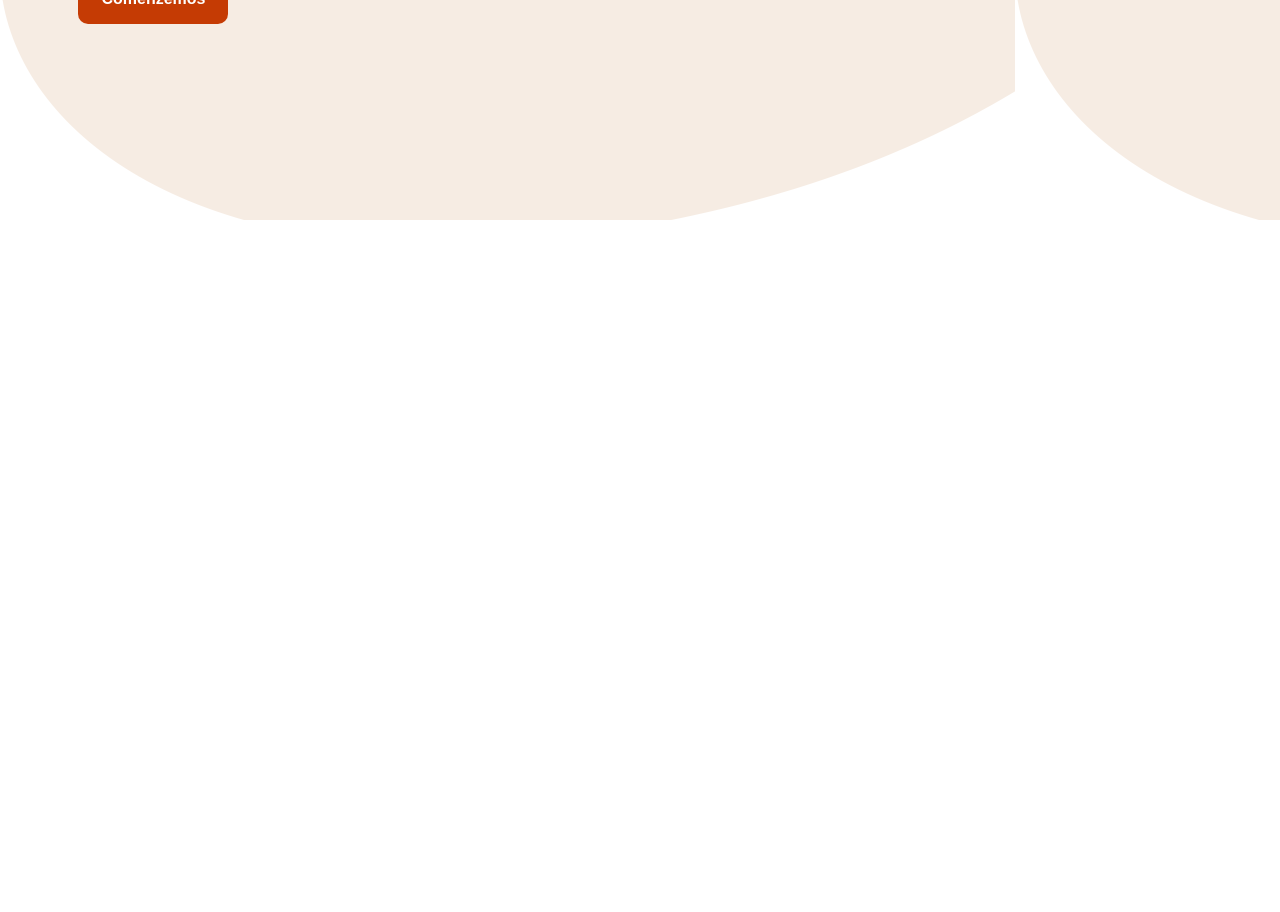
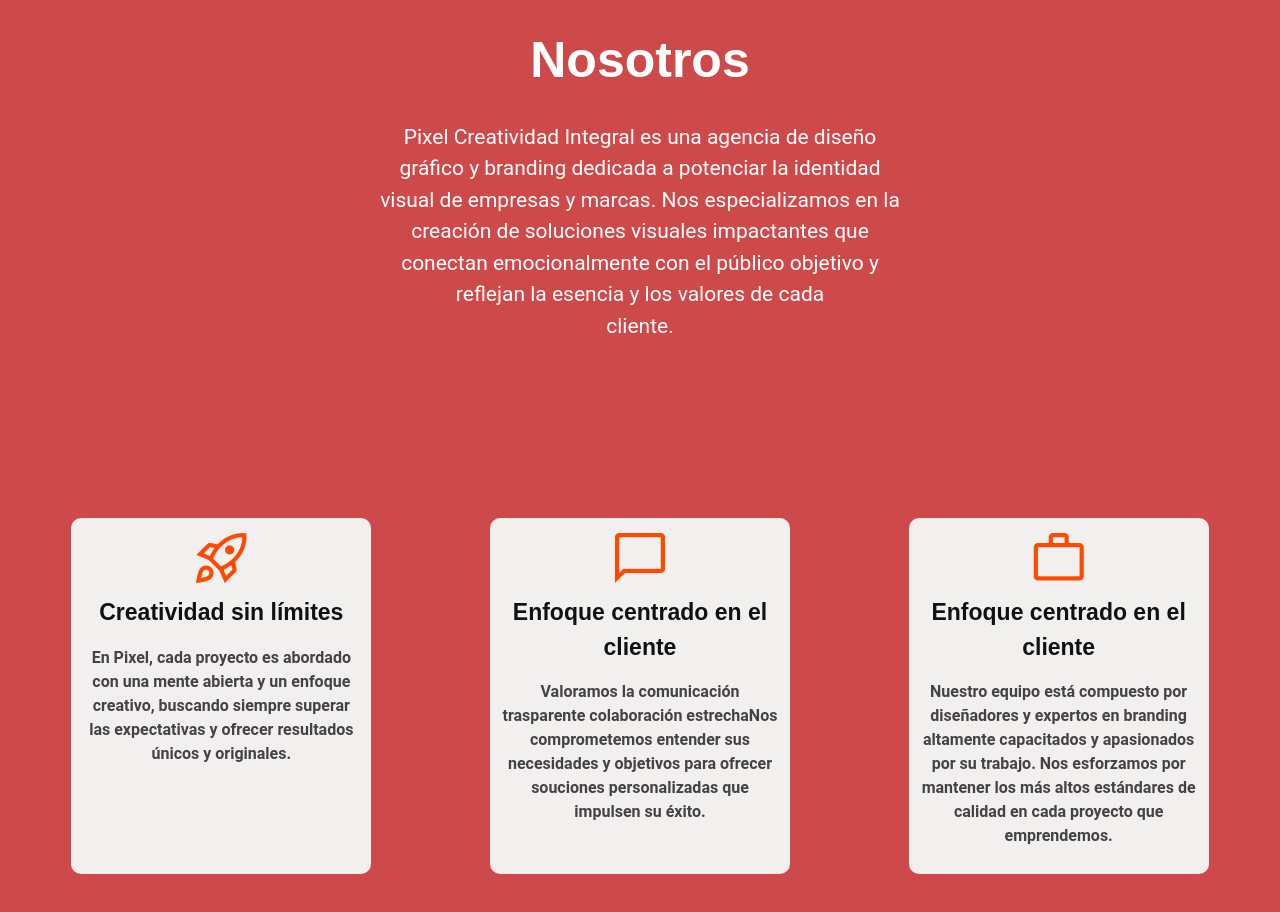
Before and after one commit to joseismaelvargas/pixel.comto, a React (Vite) app: page / in a window 1280 px wide. Shown: the part 580-1492 px from the top of the page. Before the commit the page ends 800 px from the top, so only its background shows below. Built offline with nearby package versions, Linux system fonts and the light colour scheme.

Commit message:
Se intalaron cosas

```diff
--- a/index.html
+++ b/index.html
@@ -5,6 +5,8 @@
     <link rel="icon" type="imagen-icon" href="/img/logo.png" />
     <meta name="viewport" content="width=device-width, initial-scale=1.0" />
     <link href="https://cdn.jsdelivr.net/npm/bootstrap@5.3.3/dist/css/bootstrap.min.css" rel="stylesheet" integrity="sha384-QWTKZyjpPEjISv5WaRU9OFeRpok6YctnYmDr5pNlyT2bRjXh0JMhjY6hW+ALEwIH" crossorigin="anonymous">
+    <link rel="stylesheet" href="https://fonts.googleapis.com/css2?family=Material+Symbols+Outlined:opsz,wght,FILL,GRAD@20..48,100..700,0..1,-50..200" />
+    <link rel="stylesheet" href="https://cdn.jsdelivr.net/npm/bootstrap-icons@1.11.3/font/bootstrap-icons.min.css">
     <title>pixel.com</title>
   </head>
   <body>
--- a/src/App.jsx
+++ b/src/App.jsx
@@ -6,7 +6,7 @@ function App() {
 
   return (
     <>
-   <Navegador></Navegador>
+   {/* <Navegador></Navegador> */}
    <Main></Main>
       </>
   )
--- a/src/components/Main.jsx
+++ b/src/components/Main.jsx
@@ -1,9 +1,11 @@
 import { Pixelinit } from "./secciones/Pixelinit"
+import { Pixelinfo } from "./secciones/pixelinfo"
 export const Main =()=>{
     return(
         <>
         <main>
            <Pixelinit></Pixelinit>
+           <Pixelinfo></Pixelinfo>
         </main>
 
         </>
--- a/src/components/main.css
+++ b/src/components/main.css
@@ -8,11 +8,13 @@
 .title{
     font-weight: bold;
     font-family: sans-serif;
-    font-size: 90px;
+    font-size: 70px;
+    color: black;
 }
 .parrafo{
     font-family: sans-serif;
     font-weight: bold;
+    color: black;
 
 }
 .estilobutton{
@@ -27,11 +29,102 @@
 
           cursor: pointer
 }
+/* pixel info */
+.material-symbols-outlined{
+    font-size: 60px;
+}
+.roboto-thin-nosotros {
+    font-family: "Roboto", sans-serif;
+    font-weight: 400;
+    font-style: normal;
+    font-size: 21px;
+    color: white;
+  }
+  .roboto-thin {
+    font-family: "Roboto", sans-serif;
+    font-weight: 700;
+    font-style: normal;
+    font-size: 16px;
+    color: rgb(68, 66, 66);
+  }
+  .subtitle{
+    color: white;
+    font-weight: bold;
+    font-size: 50px;
+  }
+.nosotros{
+    width: 530px ;
+    display: flex;
+    flex-direction: column;
+    height: auto;
+    text-align: center;
+    margin: 60px;
+}
+.sectioninfo{
+    background-color: #ce4949;
+}
+.caja{
+    margin: 100px auto;
+    display: flex;
+    justify-content: center;
+}
+.material-symbols-outlined {
+    font-variation-settings:
+    'FILL' 0,
+    'wght' 400,
+    'GRAD' 0,
+    'opsz' 40;
+    color: rgb(255, 72, 0);
+
+
+  }
+  .boxfather{
+    display: flex;
+    justify-content: space-between;
+  }
+  .boxson{
+    font-weight: bold;
+    padding: 10px 10px;
+    flex-direction: column;
+    text-align: center;
+    width: 300px;
+    height: auto;
+    background-color: rgb(241, 240, 238);
+     color: rgb(17, 17, 17);
+    border-radius: 10px;
+    margin: 0 auto 50px; /* Márgenes automáticos en los lados */
+
+
+  }
+  #title-caja{
+    font-family: sans-serif;
+    font-weight: bold;
+    font-size: 23px;
+  }
 @media only screen and (max-width: 700px) {
     .secctioninicial{
         flex-wrap: wrap;
     }
-
+    .pixel{
+        margin: 20px auto;
+    }
+    .title{
+        font-size: 70px;
+        margin: 0px 40px;
+    }
+    .parrafo{
+        margin: 0px 40px;
+    }
+    .estilobutton{
+        margin: 0px 40px;
+    }
+    .imgmain{
+        margin: 40px auto;
+    }
+   .boxfather{
+    display: flex;
+    flex-wrap: wrap;
+   }
 }
 @media only screen and (max-width: 500px) {
     .secctioninicial{
@@ -40,4 +133,38 @@
     .img{
       margin: 100px auto;
     }
-}
+    .boxfather{
+        display: flex;
+        flex-wrap: wrap;
+       }
+       .sectioninfo{
+        margin: auto auto;
+        width: 500px;
+       }
+       .imgmain{
+        margin: auto auto;
+       }
+       .caja{
+        margin: 60px auto;
+        width:auto  ;
+
+        text-align: center;
+       }
+       .roboto-thin-nosotros{
+        font-size: 21px;
+
+       }
+       .boxson{
+        width: 1000px;
+        height: 500px;
+       }
+       #title-caja{
+        font-size: 39px;
+       }
+       .roboto-thin{
+        font-size: 22px;
+       }
+       .material-symbols-outlined{
+        font-size: 90px;
+       }
+       }
--- /dev/null
+++ b/src/components/secciones/Pixelinfo.jsx
@@ -0,0 +1,46 @@
+export const Pixelinfo=()=>{
+    return(
+        <>
+        <section className="sectioninfo container-fluid " >
+
+            <div className="caja container">
+          <div className="nosotros">
+            <h1 className=" subtitle">Nosotros</h1><br></br>
+          <p class="roboto-thin-nosotros">Pixel Creatividad Integral es una agencia de diseño gráfico y branding dedicada a potenciar la identidad visual de empresas y marcas. Nos especializamos en la creación de soluciones visuales impactantes que conectan emocionalmente con el público objetivo y reflejan la esencia y los valores de cada <br></br>cliente.</p>
+          </div>
+
+             </div>
+
+             <div className="boxfather">
+                <div className="boxson">
+                <span className="material-symbols-outlined">
+            rocket_launch
+            </span>
+            <p id="title-caja">Creatividad sin límites</p>
+          <p class="roboto-thin ">En Pixel, cada proyecto es abordado con una mente abierta y un enfoque creativo, buscando siempre superar las expectativas y ofrecer resultados únicos y originales.</p>
+                </div>
+
+                <div className="boxson">
+                <span className="material-symbols-outlined">
+            chat_bubble
+            </span>
+          <p  id="title-caja">Enfoque centrado en el cliente</p>
+          <p className="roboto-thin ">Valoramos la comunicación trasparente colaboración estrechaNos comprometemos entender sus necesidades y objetivos para ofrecer souciones personalizadas que impulsen su éxito.</p>
+                </div>
+                <div className="boxson">
+                <span className="material-symbols-outlined">
+            work
+            </span>
+          <p  id="title-caja">Enfoque centrado en el cliente</p>
+
+         <p  class="roboto-thin ">Nuestro equipo está compuesto por diseñadores y expertos en branding altamente capacitados y apasionados por su trabajo. Nos esforzamos por mantener los más altos estándares de calidad en cada proyecto que emprendemos.</p>
+
+                </div>
+
+             </div>
+
+
+        </section>
+        </>
+    )
+}
```
